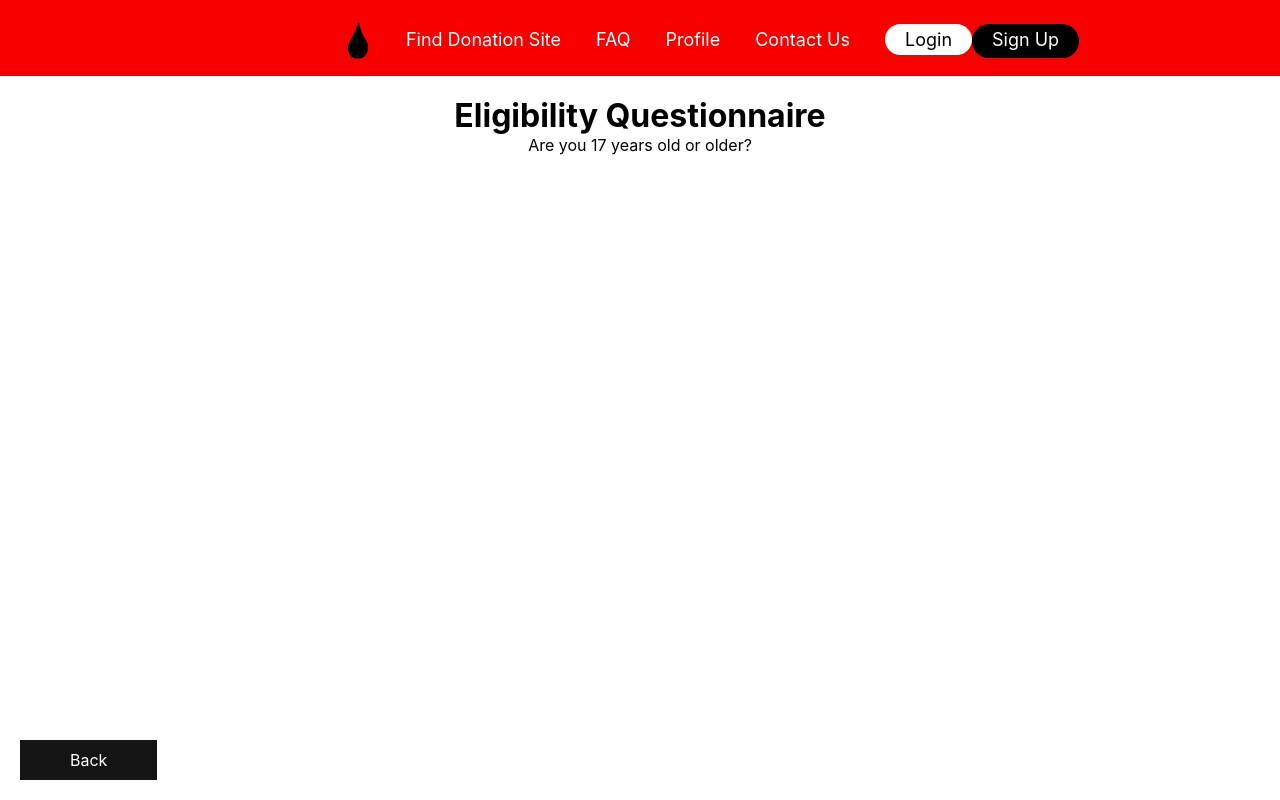
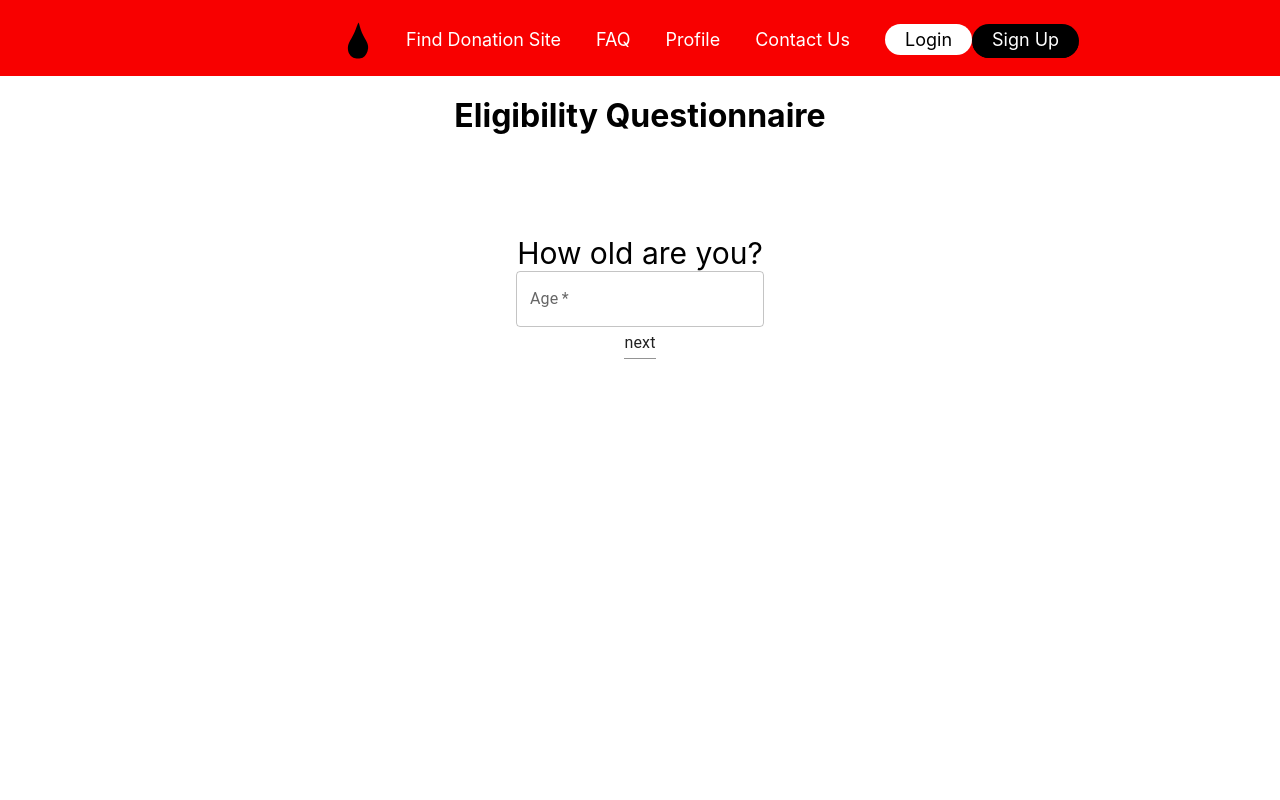
Before and after one commit to software-students-spring2022/final-project-blooddonation, a React (Create React App) app in the folder front-end/: page /createaccount/eligibilityquestionnaire in a window 1280 px wide. Shown: the top 800 px of the page. Built offline with nearby package versions, Linux system fonts and the light colour scheme.

Commit message:
eligibility questionnaire complete, also added some comments in other files of things that need to be done once backend set up and user authentication complete

```diff
--- a/front-end/src/ContactUs.js
+++ b/front-end/src/ContactUs.js
@@ -9,7 +9,7 @@ import { Container, Typography } from "@mui/material";
 const ContactUs = (props) => {
   return (
     <>
-      <body className="contact-body">
+      <div className="contact-body">
         <Container maxWidth="md">
           <h1 className="contact-h1">Contact Us</h1>
           <Typography
@@ -49,7 +49,7 @@ const ContactUs = (props) => {
             </div>
           </div>
         </Container>
-      </body>
+      </div>
     </>
   );
 };
--- a/front-end/src/EligibilityQuestionnaire.js
+++ b/front-end/src/EligibilityQuestionnaire.js
@@ -1,22 +1,10 @@
-import React, { useRef, useEffect, useCallback, useState } from "react";
-import { useSpring, animated } from "react-spring";
-import { TextField, Button, Input, Stack } from "@mui/material";
-import { NavLink } from "react-router-dom";
+import "./styles/EligibilityQuestionnaire.css";
+import React, { useState } from "react";
+import { useNavigate } from "react-router-dom";
+import { TextField, Input, Stack } from "@mui/material";
 import styled from "styled-components";
 import { EligibilityQuestionnaireData } from "./components/EligibilityQuestionnaireData";
-
-const BackButton = styled.div`
-  cursor: pointer;
-  position: absolute;
-  bottom: 20px;
-  left: 20px;
-  padding: 10px 50px;
-  background: #141414;
-  color: #fff;
-  border: none;
-  cursor: pointer;
-  z-index: 10;
-`;
+import { accountData } from "./components/AccountData"; //use for mocking the logged in profile page once quiz done
 
 /**
  * A React component that represents the Home page of the app.
@@ -26,17 +14,61 @@ const BackButton = styled.div`
 const EligibilityQuestionnaire = (props) => {
   const [done, setDone] = useState(false);
   const [currentQuestion, setCurrentQuestion] = useState(0);
-  const [quizCurrentQuestion, setQuizCurrentQuestion] = useState(0);
-  const [showEligible, setEligible] = useState(false);
-  const [showNotEligible, setNotEligible] = useState(false);
+  //const [showEligible, setEligible] = useState(false);
+  //const [showNotEligible, setNotEligible] = useState(false);
   const [score, setScore] = useState(0);
+  const [wholeBloodScore, setWholeBloodScore] = useState(0);
+  const [powerRedScore, setPowerRedScore] = useState(0);
+  const [plateletScore, setPlateletScore] = useState(0);
+  const [plasmaScore, setPlasmaScore] = useState(0);
+  const [answerData, setAnswerData] = useState({
+    age: 0,
+    types: [],
+  });
+
+  const navigate = useNavigate();
+
+  const handleSubmit = (e) => {
+    // Send user data to backend here
+
+    e.preventDefault();
+    console.log(answerData);
+    handleAgeClick(currentQuestion, EligibilityQuestionnaireData);
+  };
 
   const handleQuizAnswerOptionClick = (
     isCorrect,
     quizCurrentQuestion,
     quizQuestions
   ) => {
-    if (isCorrect) {
+    if (quizCurrentQuestion === 1 && isCorrect) {
+      setWholeBloodScore(wholeBloodScore + 1);
+      setPlateletScore(plateletScore + 1);
+      setPlasmaScore(plasmaScore + 1);
+    } else if (
+      (quizCurrentQuestion === 2 || quizCurrentQuestion === 3) &&
+      isCorrect
+    ) {
+      //console.log(quizCurrentQuestion, wholeBloodScore);
+      setWholeBloodScore(wholeBloodScore + 1);
+    } else if (
+      (quizCurrentQuestion === 4 || quizCurrentQuestion === 5) &&
+      isCorrect
+    ) {
+      setPlasmaScore(plasmaScore + 1);
+    } else if (
+      (quizCurrentQuestion === 6 || quizCurrentQuestion === 7) &&
+      isCorrect
+    ) {
+      setPlateletScore(plateletScore + 1);
+    } else if (
+      (quizCurrentQuestion === 8 ||
+        quizCurrentQuestion === 9 ||
+        quizCurrentQuestion === 10) &&
+      isCorrect
+    ) {
+      setPowerRedScore(powerRedScore + 1);
+    } else if (quizCurrentQuestion > 10 && isCorrect) {
       setScore(score + 1);
     }
 
@@ -62,47 +94,60 @@ const EligibilityQuestionnaire = (props) => {
 
     const nextQuestion = quizCurrentQuestion + 1;
     if (nextQuestion < quizQuestions.length) {
-      setQuizCurrentQuestion(nextQuestion);
-    } else {
-      if (score === quizQuestions.length) {
-        setEligible(true);
+      setCurrentQuestion(nextQuestion);
     } else {
       setDone(true);
     }
-    }
   };
 
-  const handleAgeClick = (age, quizCurrentQuestion, quizQuestions) => {
-    if (age >= 17) {
-      setScore(score + 1);
+  const handleAgeClick = (quizCurrentQuestion, quizQuestions) => {
+    //TODO: add age to new user object you will send to database.
+    //When the user is created, the name and password will automatically be added and the user will be authenticated.
+    // so when adding look for that user and then update the age field
+
+    //console.log(age);
+
+    if (answerData.age < 17) {
+      accountData[0].loggedIn = true;
+      navigate("/profile");
     }
 
     const nextQuestion = quizCurrentQuestion + 1;
-    if (nextQuestion < quizQuestions.length) {
-      setQuizCurrentQuestion(nextQuestion);
-    } else {
-      if (score === quizQuestions.length) {
-        setEligible(true);
-      } else {
-        setDone(true);
-      }
-    }
+    setCurrentQuestion(nextQuestion);
   };
 
-  const handleBackClick = (currentQuestion) => {
-    const backQuestion = currentQuestion - 1;
-    if (backQuestion > 0) {
-      setCurrentQuestion(backQuestion);
-    } else if (backQuestion === 0) {
-      setCurrentQuestion(0);
+  const scoreCheck = () => {
+    const typeArr = [];
+    //console.log(wholeBloodScore, powerRedScore, plasmaScore, plateletScore);
+    if (wholeBloodScore === 3) {
+      typeArr.push("Whole Blood");
+    }
+
+    if (powerRedScore === 3) {
+      typeArr.push("Power Red");
+    }
+
+    if (plateletScore === 3) {
+      typeArr.push("Platelet");
+    }
+
+    if (plasmaScore === 3) {
+      typeArr.push("Plasma");
+    }
+
+    console.log(typeArr);
+
+    if (score === 25 && typeArr.length > 0) {
+      //setEligible(true);
+      //Also add to backend
+      setAnswerData({ ...answerData, types: typeArr });
     } else {
-      setEligible(false);
-      setNotEligible(false);
-      setCurrentQuestion(0);
-      setQuizCurrentQuestion(0);
-      setScore(0);
-      setDone(false);
+      //don't add to backend
+      //setNotEligible(true);
     }
+
+    accountData[0].loggedIn = true;
+    navigate("/profile");
   };
 
   return (
@@ -113,6 +158,26 @@ const EligibilityQuestionnaire = (props) => {
           {EligibilityQuestionnaireData[currentQuestion].questionText}
         </div>
       </div>
+
+      {currentQuestion === 0 ? (
+        <form onSubmit={handleSubmit}>
+          <Stack alignItems="center" spacing={2}>
+            <TextField
+              sx={{ width: "20%", marginTop: "30px" }}
+              required
+              label="Age"
+              name="age"
+              onChange={(e) => {
+                setAnswerData({ ...answerData, age: e.target.value });
+              }}
+            />
+          </Stack>
+          <Input type="submit" value="next"></Input>
+          <br></br>
+        </form>
+      ) : done ? (
+        <>{scoreCheck()}</>
+      ) : (
         <div className="answer-section">
           {EligibilityQuestionnaireData[currentQuestion].answerOptions.map(
             (answerOption) => (
@@ -120,7 +185,8 @@ const EligibilityQuestionnaire = (props) => {
                 onClick={() =>
                   handleQuizAnswerOptionClick(
                     answerOption.isCorrect,
-                  currentQuestion
+                    currentQuestion,
+                    EligibilityQuestionnaireData
                   )
                 }
               >
@@ -129,11 +195,7 @@ const EligibilityQuestionnaire = (props) => {
             )
           )}
         </div>
-
-      <BackButton onClick={() => handleBackClick(currentQuestion)}>
-        {" "}
-        Back
-      </BackButton>
+      )}
     </>
   );
 };
--- a/front-end/src/Home.js
+++ b/front-end/src/Home.js
@@ -9,7 +9,7 @@ import { Card, CardContent, Typography, Grid, CardMedia } from "@mui/material";
 const Home = (props) => {
   return (
     <>
-      <body className="home-body">
+      <div className="home-body">
         <h1 style={{ margin: "20px" }}>Hello and welcome!</h1>
         <Grid container>
           <Grid item xs={7}>
@@ -72,7 +72,7 @@ const Home = (props) => {
             </Card>
           </Grid>
         </Grid>
-      </body>
+      </div>
     </>
   );
 };
--- a/front-end/src/Profile.js
+++ b/front-end/src/Profile.js
@@ -9,6 +9,11 @@ import { Link } from "react-router-dom";
  * @param {*} param0 an object holding any props passed to this component from its parent component
  * @returns The contents of this component, in JSX form.
  */
+
+//on line 20 we can instead check if the user is authenticated and if they are then display that user's info
+//when displaying the user info add a check to see if their eligibility array is of length 0 and if it is then display a message
+// telling them that they are not eligible to donate anything and give link to other ways to help page
+//if their age is below 17 tell them that they are too young on the profile page
 
 const Profile = (props) => {
   return (
--- a/front-end/src/components/EligibilityQuestionnaireData.js
+++ b/front-end/src/components/EligibilityQuestionnaireData.js
@@ -1,6 +1,6 @@
 export const EligibilityQuestionnaireData = [
   {
-    questionText: "Are you 17 years old or older?",
+    questionText: "How old are you?",
     answerOptions: [],
   },
 
@@ -38,6 +38,14 @@ export const EligibilityQuestionnaireData = [
   },
 
   {
+    questionText: "Have you donated plasma less than 13 times this year?",
+    answerOptions: [
+      { answerText: "Yes", isCorrect: true },
+      { answerText: "No", isCorrect: false },
+    ],
+  },
+
+  {
     questionText: "Have you donated platelets in the last 7 days?",
     answerOptions: [
       { answerText: "Yes", isCorrect: false },
@@ -47,15 +55,6 @@ export const EligibilityQuestionnaireData = [
 
   {
     questionText: "Have you donated platelets less than 24 times this year?",
-    answerOptions: [
-      { answerText: "Yes", isCorrect: true },
-      { answerText: "No", isCorrect: false },
-    ],
-  },
-
-  {
-    questionText:
-      "If you are a Male donors are you at least 17 years old, and at least 5 feet 1 inch tall, and weigh at least 130 lbs? If you are a female donor are you at least 19 years old, at least 5 feet 5 inches tall, and weigh at least 150 lbs?",
     answerOptions: [
       { answerText: "Yes", isCorrect: true },
       { answerText: "No", isCorrect: false },
@@ -81,7 +80,8 @@ export const EligibilityQuestionnaireData = [
   },
 
   {
-    questionText: "Have you donated plasma less than 13 times this year?",
+    questionText:
+      "If you are a Male donors are you at least 17 years old, and at least 5 feet 1 inch tall, and weigh at least 130 lbs? If you are a female donor are you at least 19 years old, at least 5 feet 5 inches tall, and weigh at least 150 lbs?",
     answerOptions: [
       { answerText: "Yes", isCorrect: true },
       { answerText: "No", isCorrect: false },
--- /dev/null
+++ b/front-end/src/styles/EligibilityQuestionnaire.css
@@ -0,0 +1,23 @@
+.question-section {
+  margin-top: 100px;
+  font-size: 30px;
+}
+
+.answer-section {
+  margin-top: 30px;
+  font-size: 30px;
+  top: 20px;
+}
+
+button {
+  padding: 10px 50px;
+  margin-right: 10px;
+  background: #141414;
+  color: #fff;
+  border: none;
+  cursor: pointer;
+}
+
+button:hover {
+  background: #a9a9a9;
+}
```
Lines whose indentation alone changed are shown as unchanged.
